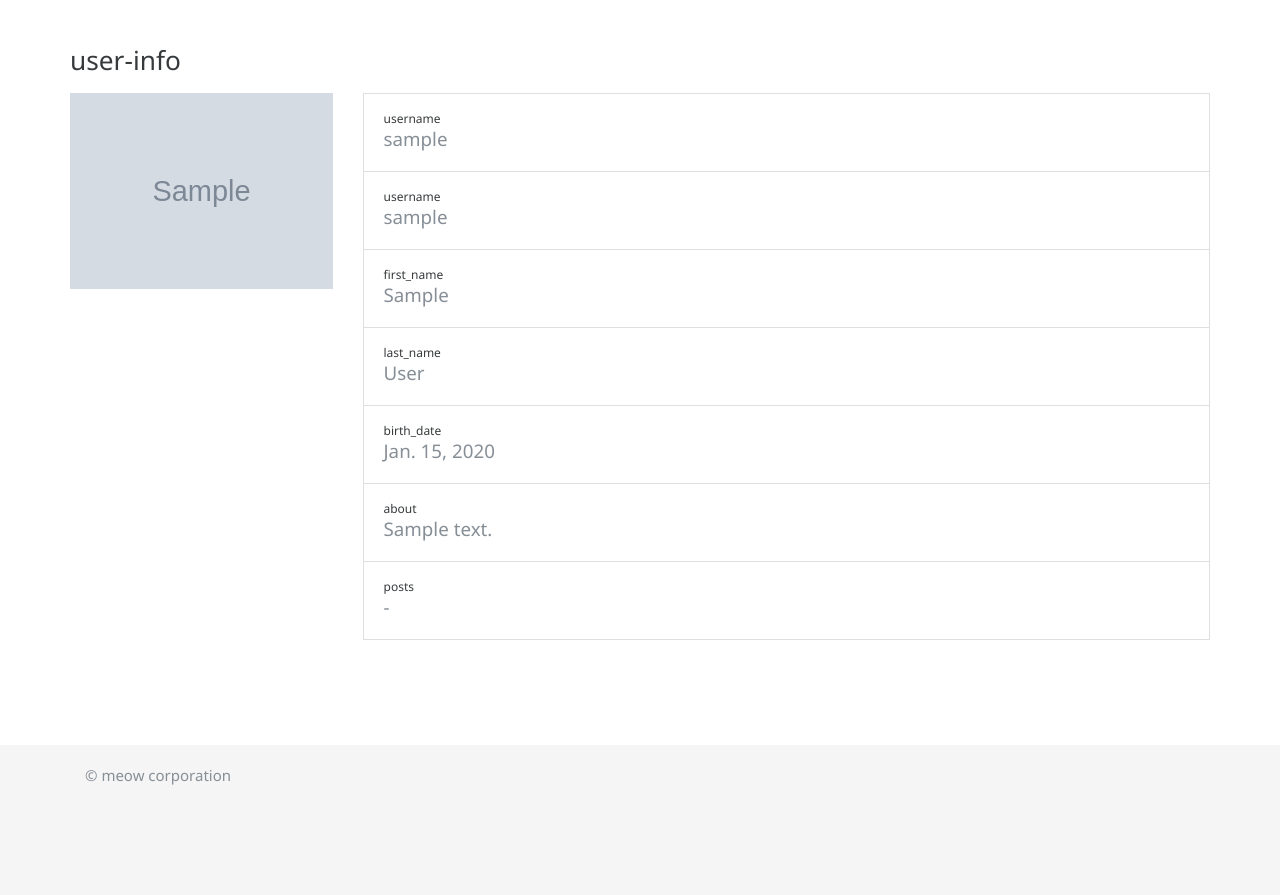
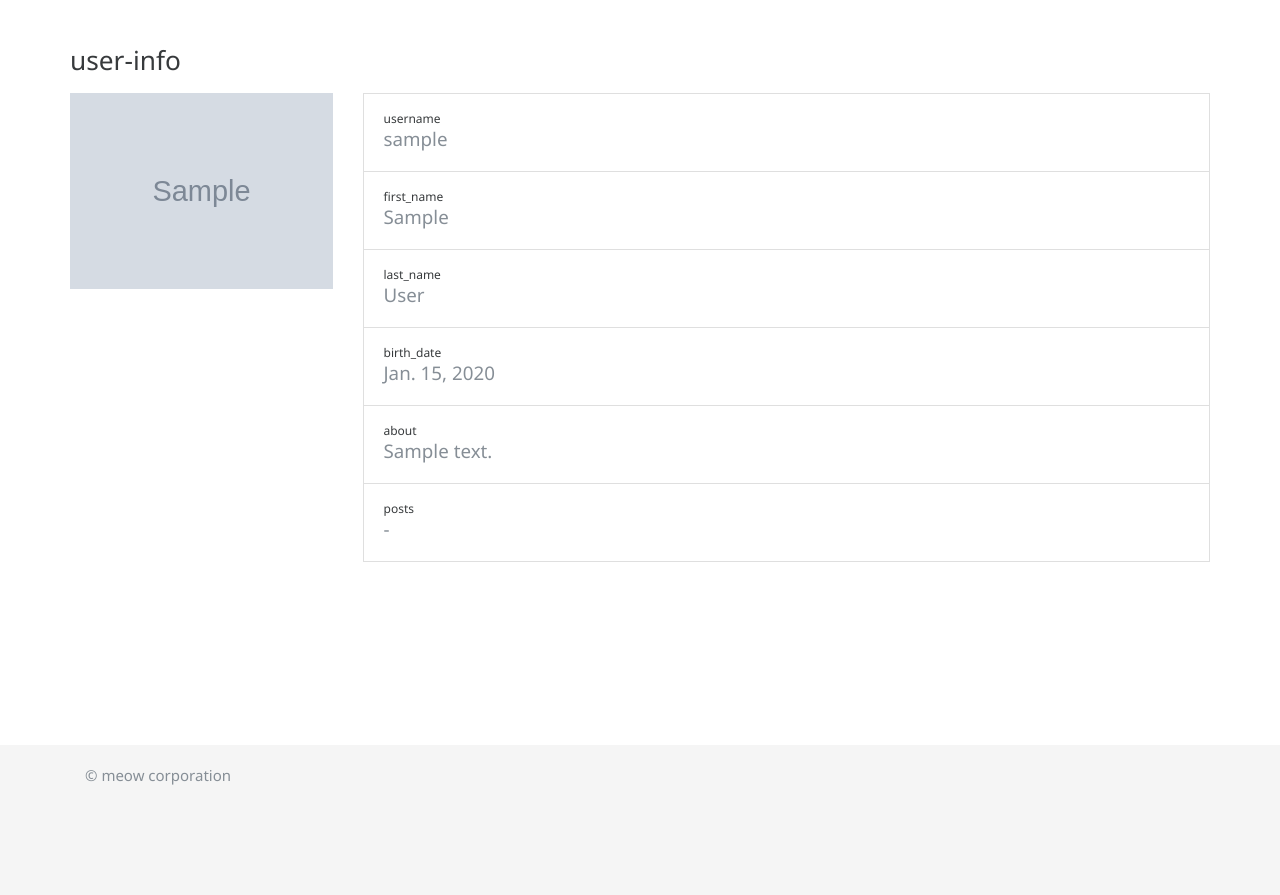
Before and after one commit to deljus/blog, a Django app: template templates/pages/user-info.html in a window 1280 px wide. Shown: the part 55-950 px from the top of the page. Run offline with Django 3.2, Linux system fonts and the light colour scheme; the template is opened without the code that fills it: values that come from a table or form of the project are taken from there, others are empty; a user stored in the database is signed in; tables that the repository leaves empty hold one stand-in row (values such as "Sample post"); grey boxes marked "Sample" are stand-in pictures; style sheets or scripts are compiled from the project's sources; some libraries are stand-ins or nearby versions.

Commit message:
fixed duplicate in user info page

```diff
--- a/accounts/views.py
+++ b/accounts/views.py
@@ -121,4 +121,4 @@ class ProfileInfoView(View):
     def get(self, request, id):
         user = get_object_or_404(User, id=id)
         post_numbers = apps.get_model('posts', 'Posts').objects.filter(user=id).count()
-        return render(request, self.template_name, {'user': user, 'post_numbers': post_numbers})
+        return render(request, self.template_name, {'user_obj': user, 'post_numbers': post_numbers})
--- a/templates/pages/user-info.html
+++ b/templates/pages/user-info.html
@@ -12,34 +12,30 @@
         </h1>
         <div class="row">
             <div class="col-md-3">
-                <img class="w-100" src="{% get_media_prefix %}{{ user.profile.avatar }}"/>
+                <img class="w-100" src="{% get_media_prefix %}{{ user_obj.profile.avatar }}"/>
             </div>
             <div class="col">
                 <div class="card">
                   <ul class="list-group list-group-flush">
                     <li class="list-group-item">
                         <small>{% trans 'username' %}</small>
-                        <h5 class="text-muted">{{ user.username }}</h5>
-                    </li>
-                    <li class="list-group-item">
-                        <small>{% trans 'username' %}</small>
-                        <h5 class="text-muted">{{ user.username }}</h5>
+                        <h5 class="text-muted">{{ user_obj.username }}</h5>
                     </li>
                     <li class="list-group-item">
                         <small>{% trans 'first_name' %}</small>
-                        <h5 class="text-muted">{{ user.first_name|default:"-" }}</h5>
+                        <h5 class="text-muted">{{ user_obj.first_name|default:"-" }}</h5>
                     </li>
                     <li class="list-group-item">
                         <small>{% trans 'last_name' %}</small>
-                        <h5 class="text-muted">{{ user.last_name|default:"-" }}</h5>
+                        <h5 class="text-muted">{{ user_obj.last_name|default:"-" }}</h5>
                     </li>
                       <li class="list-group-item">
                         <small>{% trans 'birth_date' %}</small>
-                        <h5 class="text-muted">{{ user.profile.birth_date|default:"-" }}</h5>
+                        <h5 class="text-muted">{{ user_obj.profile.birth_date|default:"-" }}</h5>
                     </li>
                       <li class="list-group-item">
                         <small>{% trans 'about' %}</small>
-                        <h5 class="text-muted">{{ user.profile.about|default:"-" }}</h5>
+                        <h5 class="text-muted">{{ user_obj.profile.about|default:"-" }}</h5>
                     </li>
                       <li class="list-group-item">
                         <small>{% trans 'posts' %}</small>
```
